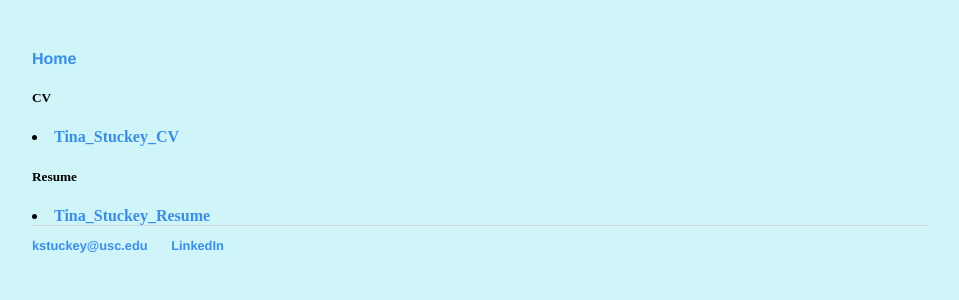
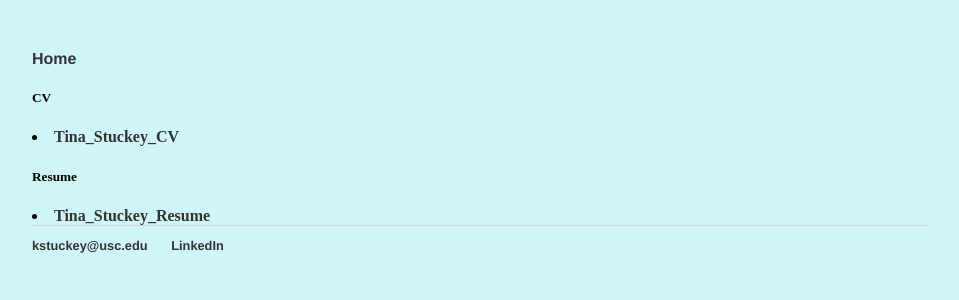
Before and after one commit to kstuckey0/kstuckey0.github.io, a Jekyll site: the page cv/index.html, which Jekyll copies as it is, in a window 1280 px wide. Shown: the top 300 px of the page, without its empty margins (160-1119 px from the left). Built offline with Jekyll 4.4.1, drawn with Linux system fonts in a browser that asks for light colours.

Commit message:
Update main.css

```diff
--- a/css/main.css
+++ b/css/main.css
@@ -15,7 +15,7 @@ nav ul li, footer ul li {
 }
 a {
     text-decoration: none;
-    color: #378EEF;
+    color: #333;
 }
 a:hover {
     text-decoration: underline;
```
